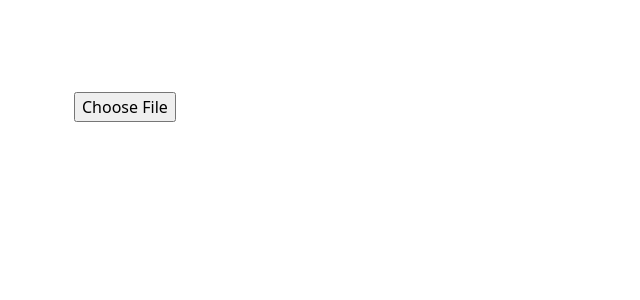
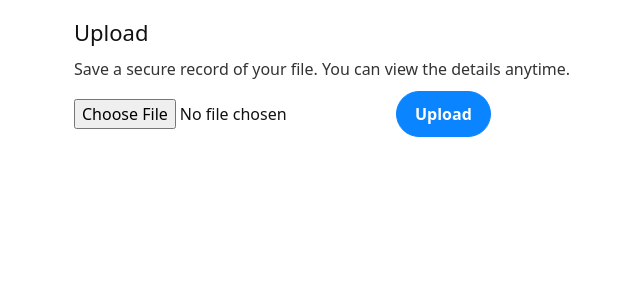
Before and after one commit to tyn3lson/media-auth-frontend, a Next.js app: page /embed in a window 1280 px wide. Shown: the top 300 px of the page, without its empty margins (226-866 px from the left). Built offline with nearby package versions, Linux system fonts and the light colour scheme; no server answers.

Commit message:
embed/tsx change

```diff
--- a/app/embed/page.tsx
+++ b/app/embed/page.tsx
@@ -9,7 +9,7 @@ export default function Embed() {
   const [note, setNote] = useState('');
   const [sha, setSha] = useState('');
 
-  // auto-resize for Squarespace iframe
+  // auto-resize for Squarespace iframe (works on live/preview)
   const ref = useRef<HTMLDivElement | null>(null);
   useEffect(() => {
     const post = () => {
@@ -34,49 +34,66 @@ export default function Embed() {
       if (!res.ok) throw new Error(data?.detail || data?.message || 'Upload failed');
       setSha(data.sha256 || '');
       setNote('Uploaded. We’ll finish things in the background.');
-    } catch (e: any) {
+    } catch (e:any) {
       setNote(e?.message || 'Something went wrong.');
     } finally { setBusy(false); }
   }
 
   return (
-    <div ref={ref} style={{ padding: 16, background: 'transparent', color: '#fff', fontFamily: 'system-ui, -apple-system, Segoe UI, Roboto, Arial' }}>
-      <div style={{ maxWidth: 680, margin: '0 auto' }}>
-        <h2 style={{ margin: 0, marginBottom: 8, fontSize: 20 }}>Upload</h2>
-        <p style={{ marginTop: 0, opacity: .85 }}>Save a secure record of your file. You can view the details anytime.</p>
+    <div ref={ref} style={{ padding: 16, background: 'transparent' }}>
+      <div style={{ maxWidth: 680, margin: '0 auto', color: '#111', fontFamily: 'system-ui, -apple-system, Segoe UI, Roboto, Arial' }}>
+        <h2 style={{ margin: 0, marginBottom: 8, fontSize: 22, color: '#111' }}>Upload</h2>
+        <p style={{ marginTop: 0, color: '#333' }}>Save a secure record of your file. You can view the details anytime.</p>
 
-        <div style={{ display:'flex', gap: 8, alignItems:'center', flexWrap:'wrap', marginTop: 8 }}>
+        <div style={{ display:'flex', gap: 10, alignItems:'center', flexWrap:'wrap', marginTop: 10 }}>
           <input type="file" onChange={(e)=> setFile(e.target.files?.[0] ?? null)} />
           <button
             onClick={onUpload}
             disabled={!file || busy || !API_BASE}
-            style={{ padding: '8px 16px', borderRadius: 9999, border: '1px solid rgba(255,255,255,.25)', background: 'transparent', color: '#fff' }}
+            style={{
+              padding: '10px 18px',
+              borderRadius: 9999,
+              border: '1px solid #0a84ff',
+              background: '#0a84ff',
+              color: '#fff',
+              fontWeight: 600,
+              cursor: (!file || busy) ? 'not-allowed' : 'pointer'
+            }}
           >
             {busy ? 'Uploading…' : 'Upload'}
           </button>
           {sha && (
             <a
-              href={`/metadata/${sha}`} // this uses your existing details UI route
+              href={`/metadata/${sha}`}
               target="_blank" rel="noreferrer"
-              style={{ padding: '8px 16px', borderRadius: 9999, border: '1px solid rgba(255,255,255,.25)', textDecoration: 'none', color:'#fff' }}
+              style={{
+                padding: '10px 18px',
+                borderRadius: 9999,
+                border: '1px solid #d0d7de',
+                background: '#fff',
+                color: '#111',
+                textDecoration: 'none',
+                fontWeight: 600
+              }}
             >
               View details
             </a>
           )}
         </div>
 
-        {note && <div style={{ marginTop: 10, fontSize: 14, opacity: .9 }}>{note}</div>}
+        {note && <div style={{ marginTop: 12, fontSize: 14, color: '#111' }}>{note}</div>}
 
         {sha && (
-          <div style={{ marginTop: 10, fontSize: 12, opacity: .8 }}>
+          <div style={{ marginTop: 8, fontSize: 12, color: '#444' }}>
             File ID: <span style={{ wordBreak:'break-all' }}>{sha}</span>
           </div>
         )}
       </div>
 
+      {/* Force a light base so text is visible on white sites */}
       <style jsx global>{`
-        body { background: transparent !important; }
-        a { color: inherit; }
+        html, body { background: transparent !important; color: #111 !important; }
+        a { color: #0a84ff; }
       `}</style>
     </div>
   );
```
